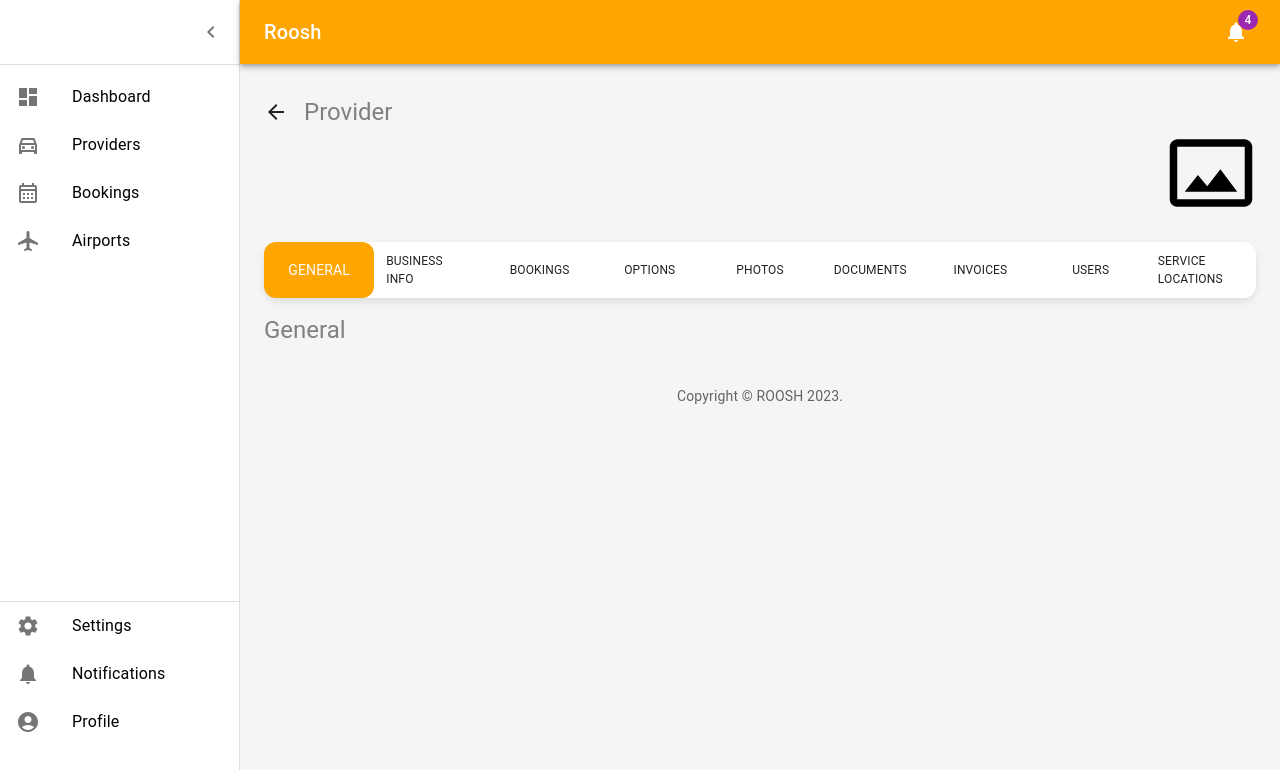
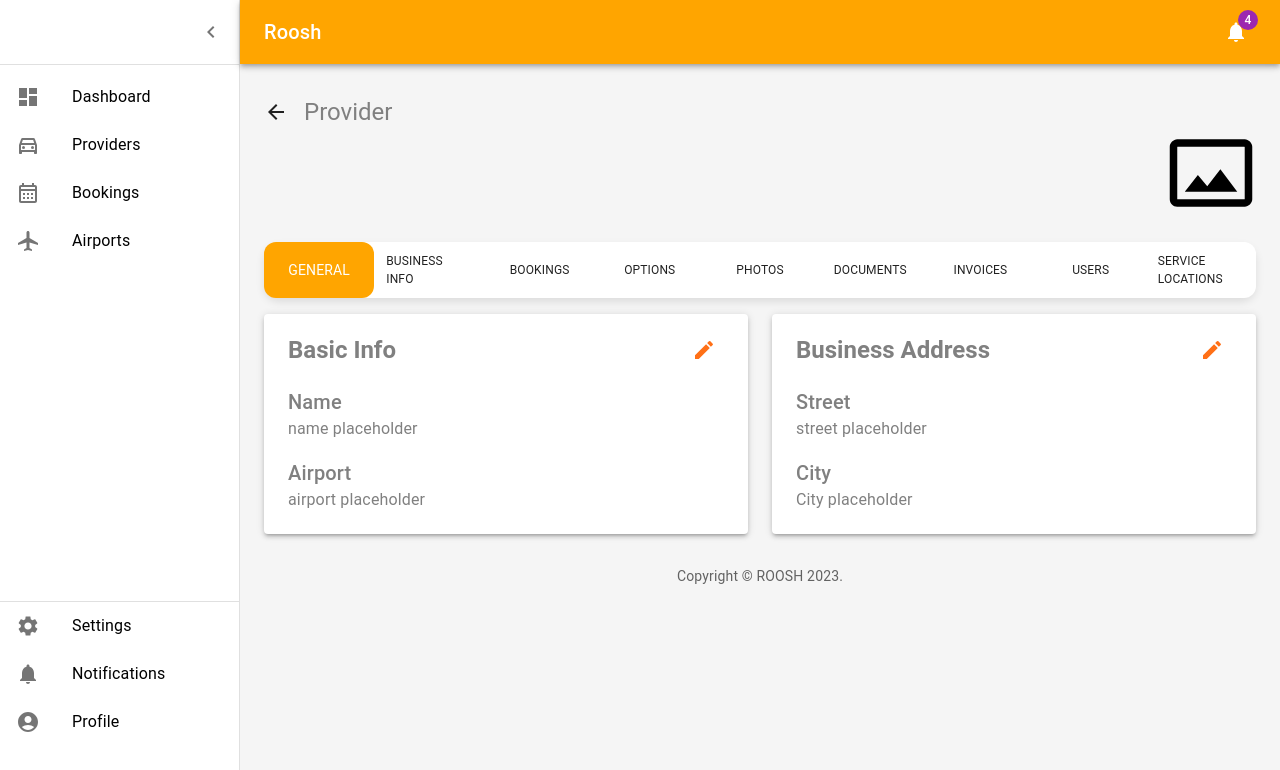
Before and after one commit to youngthomas123/RooshFE, a React (Vite) app: page /providers/details/1 in a window 1280 px wide. Shown: the top 770 px of the page. Built offline with nearby package versions, Linux system fonts and the light colour scheme.

Commit message:
update general for provider details

```diff
--- a/src/components/ProvidersComponent/Details/DetailGeneral.jsx
+++ b/src/components/ProvidersComponent/Details/DetailGeneral.jsx
@@ -1,7 +1,7 @@
-import { Box, Typography } from '@mui/material';
+import { Box, Container, Grid, IconButton, Paper, Stack, Tooltip, Typography } from '@mui/material';
 import React, { useEffect, useState } from 'react';
 import { useParams } from 'react-router-dom';
-
+import EditIcon from '@mui/icons-material/Edit';
 const DetailGeneral = () => {
     const { rowData } = useParams();
     const decodedData = JSON.parse(decodeURIComponent(rowData));
@@ -10,7 +10,63 @@ const DetailGeneral = () => {
 
     return (
         <Box>
-            <Typography variant="h5" gutterBottom sx={{ color: 'grey' }}>General</Typography>
+            <Grid container rowSpacing={1} columnSpacing={{ xs: 1, sm: 2, md: 3 }}>
+                <Grid item xs={6}>
+                    <Paper elevation={3}>
+                        <Container sx={{py : 2}}>
+                        <Stack
+                            direction="row"
+                            justifyContent="space-between"
+                            alignItems="center"
+                            spacing={2}
+                        >
+                            <Typography variant="h5" gutterBottom sx={{ color: 'grey', fontWeight: 'bold' }}>Basic Info</Typography>
+                            <Tooltip title="Edit">
+                                <IconButton>
+                                    <EditIcon sx={{ color: '#ff7017' }} />
+                                </IconButton>
+                            </Tooltip>
+                        </Stack>
+
+                        <Typography variant="h6" gutterBottom sx={{ color: 'grey', mt: 2 }}>Name</Typography>
+                        {/* <Typography variant="body1" gutterBottom sx={{ color: 'grey' }}>{decodedData.name}</Typography> */}
+                        <Typography variant="body1" gutterBottom sx={{ color: 'grey', mt:-1 }}>name placeholder</Typography>
+
+                        <Typography variant="h6" gutterBottom sx={{ color: 'grey', mt: 2 }}>Airport</Typography>
+                        {/* <Typography variant="body1" gutterBottom sx={{ color: 'grey' }}>{decodedData.name}</Typography> */}
+                        <Typography variant="body1" gutterBottom sx={{ color: 'grey', mt:-1 }}>airport placeholder</Typography>
+                        </Container>
+                    </Paper>
+                </Grid>
+                <Grid item xs={6}>
+                    <Paper elevation={3}>
+                        <Container sx={{py : 2}}>
+                        <Stack
+                            direction="row"
+                            justifyContent="space-between"
+                            alignItems="center"
+                            spacing={2}
+                        >
+                            <Typography variant="h5" gutterBottom sx={{ color: 'grey', fontWeight: 'bold' }}>Business Address</Typography>
+                            <Tooltip title="Edit">
+                                <IconButton>
+                                    <EditIcon sx={{ color: '#ff7017' }} />
+                                </IconButton>
+                            </Tooltip>
+                        </Stack>
+
+                        <Typography variant="h6" gutterBottom sx={{ color: 'grey', mt: 2 }}>Street</Typography>
+                        {/* <Typography variant="body1" gutterBottom sx={{ color: 'grey' }}>{decodedData.name}</Typography> */}
+                        <Typography variant="body1" gutterBottom sx={{ color: 'grey', mt:-1 }}>street placeholder</Typography>
+
+                        <Typography variant="h6" gutterBottom sx={{ color: 'grey', mt: 2 }}>City</Typography>
+                        {/* <Typography variant="body1" gutterBottom sx={{ color: 'grey' }}>{decodedData.name}</Typography> */}
+                        <Typography variant="body1" gutterBottom sx={{ color: 'grey', mt:-1 }}>City placeholder</Typography>
+                        </Container>
+                    </Paper>
+                </Grid>
+            </Grid>
+
         </Box>
     );
 }
```
